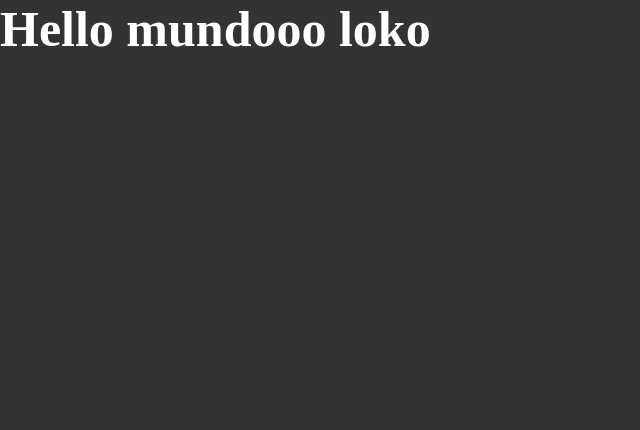
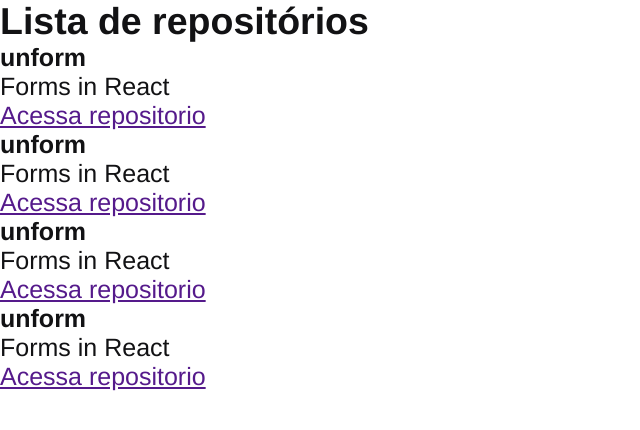
Before and after one commit to nat-1501/Projeto-React.js, a React app: page / in a window 1280 px wide. Shown: the top 430 px of the page, without its empty margins (0-640 px from the left). Built offline with nearby package versions, Linux system fonts and the light colour scheme.

Commit message:
primeiro componente

```diff
--- a/src/App.jsx
+++ b/src/App.jsx
@@ -1,5 +1,6 @@
+import { RepositoryList } from './componentes/RepositoryList';
 import './styles/global.scss';
 
 export function App() {
-    return <h1>Hello mundooo loko</h1>
+    return <RepositoryList />
 }
--- /dev/null
+++ b/src/componentes/RepositoryList.jsx
@@ -0,0 +1,50 @@
+export function RepositoryList() {
+    return (
+        <section className="repository-list">
+            <h1>Lista de repositórios</h1>
+
+
+            <ul>
+                <li>
+                    <strong>unform</strong>
+                    <p>Forms in React</p>
+
+                    <a href="">
+                        Acessa repositorio
+                    </a>
+
+                </li>
+
+                <li>
+                    <strong>unform</strong>
+                    <p>Forms in React</p>
+
+                    <a href="">
+                        Acessa repositorio
+                    </a>
+
+                </li>
+
+                <li>
+                    <strong>unform</strong>
+                    <p>Forms in React</p>
+
+                    <a href="">
+                        Acessa repositorio
+                    </a>
+
+                </li>
+
+                <li>
+                    <strong>unform</strong>
+                    <p>Forms in React</p>
+
+                    <a href="">
+                        Acessa repositorio
+                    </a>
+
+                </li>
+            </ul>
+        </section>
+    );
+}
--- a/src/styles/global.scss
+++ b/src/styles/global.scss
@@ -5,8 +5,7 @@
 }
 
 body {
-    font: Arial, Helvetica, sans-serif;
-    background: #333;
-    color: #fff;
+    font: 16px "Helvetica Neue", Arial, sans-serif;
+    color: #121214;
     font-size: 25px;
 }
```
